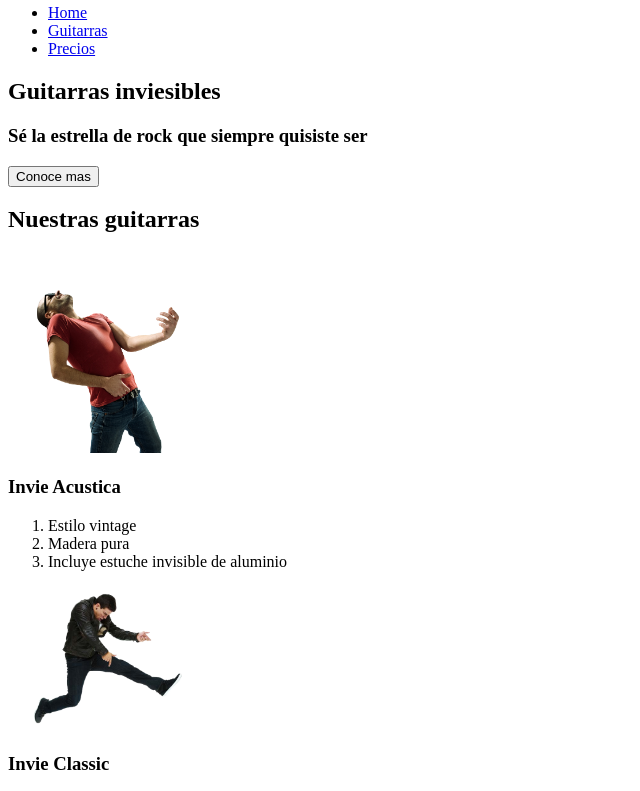
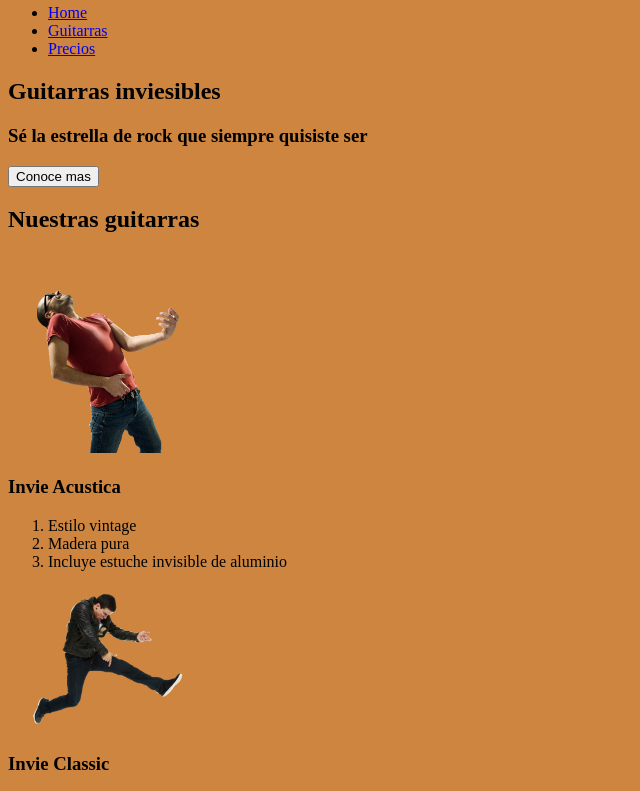
Before and after one commit to carlosdummy14/inviepractice, a plain HTML site: page index.html in a window 1280 px wide. Shown: the part 112-903 px from the top of the page, without its empty margins (0-640 px from the left). Drawn offline with Linux system fonts and the light colour scheme.

Commit message:
First step with Styles

```diff
--- /dev/null
+++ b/css/invie.css
@@ -0,0 +1,3 @@
+body{
+	background: peru;
+}
--- a/index.html
+++ b/index.html
@@ -3,6 +3,7 @@
    <head>
       <title>Invie - tus mejores guitarras!!</title>
       <meta charset="utf-8">
+      <link rel="stylesheet" type="text/css" href="css/invie.css">
    </head>
    <body>
       <header id="header"> <!-- header -->
```
